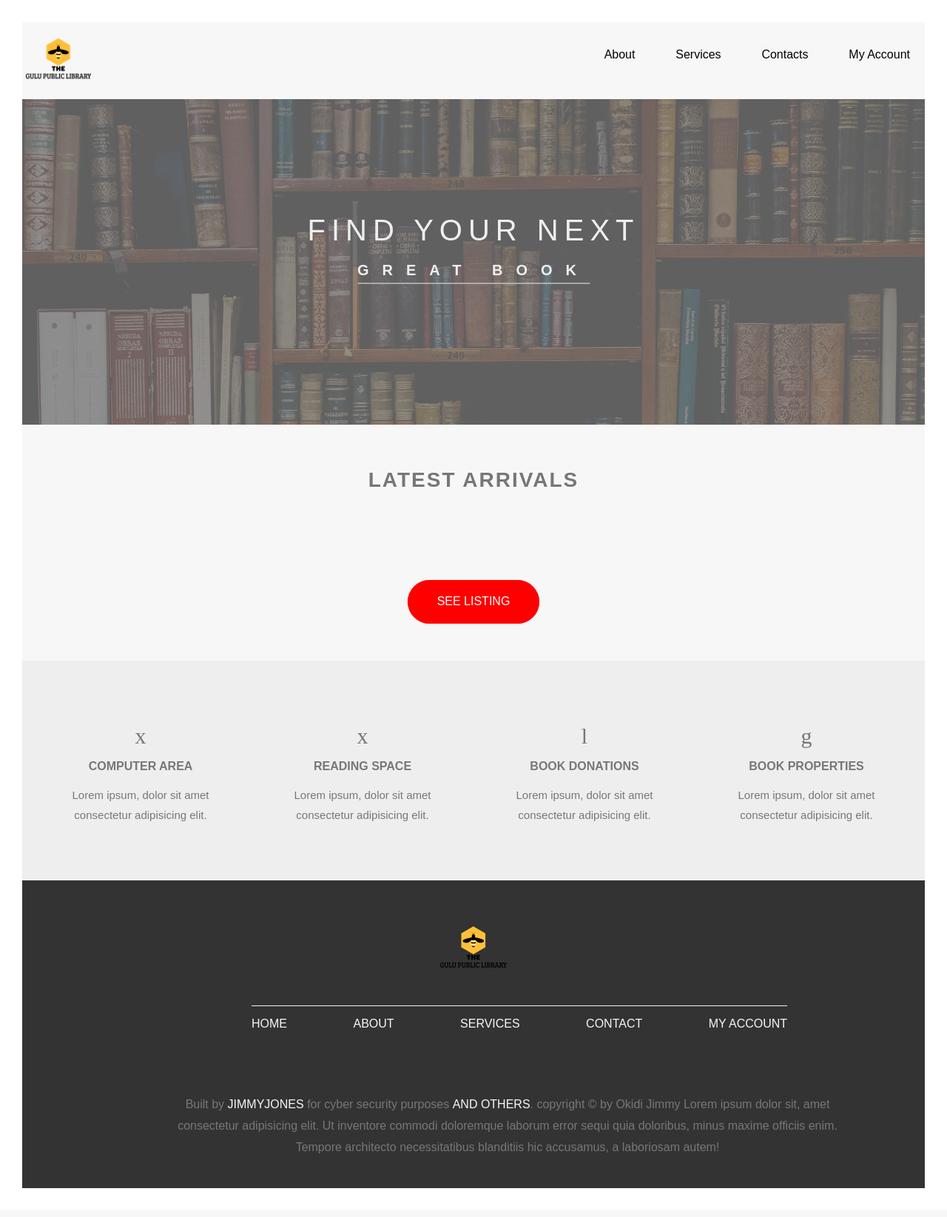
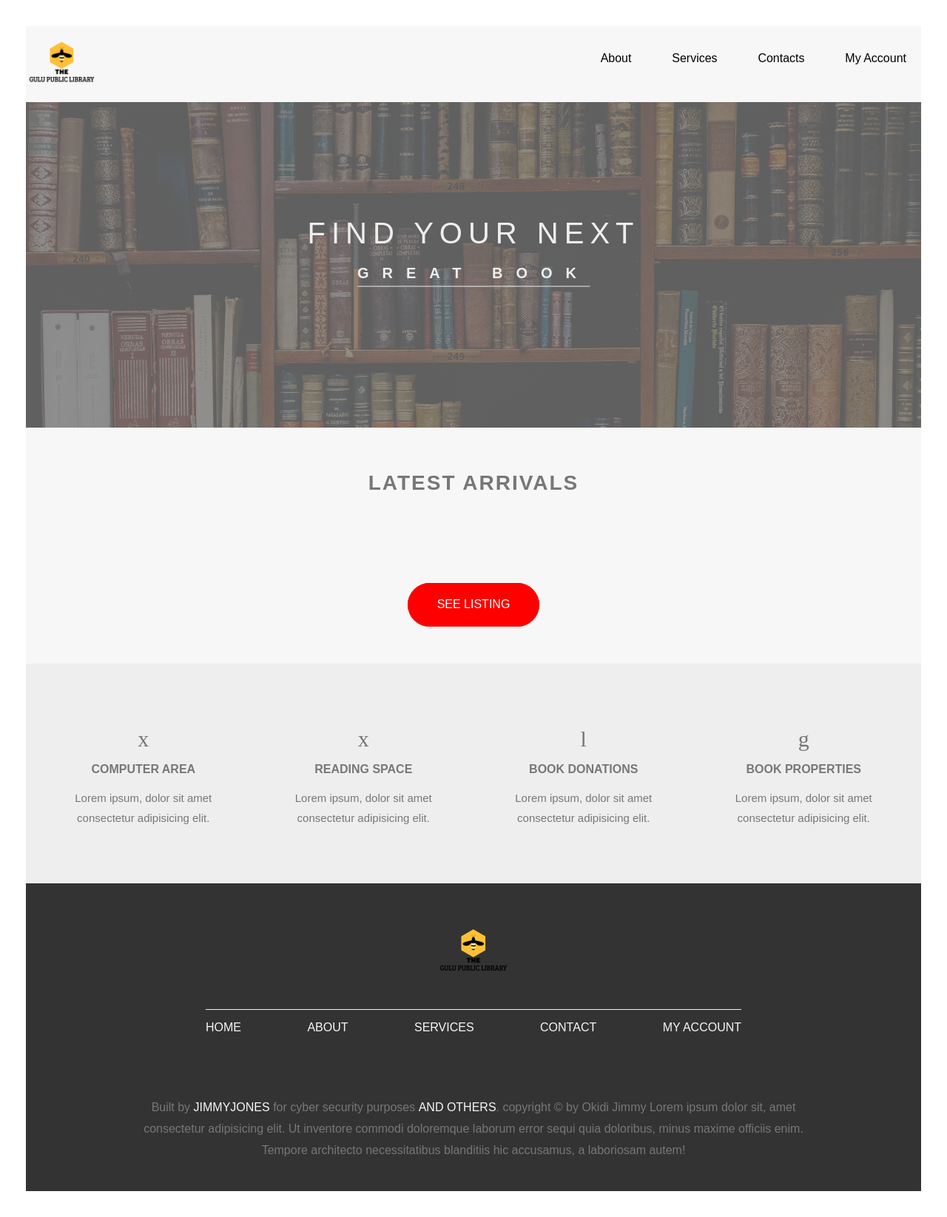
Before and after one commit to okidijimmy200/TheGuluPubllicLibrary, a Django app: page / in a window 1280 px wide. Shown: the whole page at 74% size. Before the commit the page ends 1606 px from the top, so only its background shows below. Run offline with Django 3.2, Linux system fonts and the light colour scheme; data that the repository does not hold is empty; some web fonts are replaced.

Commit message:
last commit

```diff
--- a/static/css/style.css
+++ b/static/css/style.css
@@ -23,13 +23,17 @@ body {
   color: #777;
   box-sizing: border-box;
   padding: 3rem; }
-  @media only screen and (max-width: 75em) {
+  @media only screen and (min-width: 68.75em) {
     body {
-      padding: 0; } }
+      padding: 3.5rem; } }
+  @media only screen and (max-width: 56.25em) {
+    body {
+      padding: 0;
+      margin-right: 0; } }
 
 html {
   font-size: 62.5%; }
-  @media only screen and (max-width: 56.25rem) {
+  @media only screen and (max-width: 56.25em) {
     html {
       font-size: 55%; } }
 
@@ -531,17 +551,17 @@ ul li:hover .dropOut {
   .footer__navigation {
     border-top: 0.1rem solid #eee;
     padding-top: 1rem;
-    margin-left: 27rem;
-    display: inline-block; }
+    display: table;
+    margin: 0px auto 0px auto; }
   .footer__list {
     list-style: none; }
   .footer__item {
     display: inline-block; }
     .footer__item:not(:last-child) {
       margin-right: 8.5rem; }
-      @media only screen and (max-width: 41.876rem) {
+      @media only screen and (max-width: 47.5em) {
         .footer__item:not(:last-child) {
-          margin-right: 11.3rem; } }
+          margin-right: 6rem; } }
   .footer__link:link, .footer__link:visited {
     color: #f7f7f7;
     background-color: #333;
@@ -555,7 +575,8 @@ ul li:hover .dropOut {
   .footer__copyright {
     width: 80%;
     text-align: center;
-    margin-left: 16rem;
+    display: table;
+    margin: 0px auto 0px auto;
     margin-top: 5rem; }
 
 .row {
@@ -573,26 +598,26 @@ ul li:hover .dropOut {
   .row [class^="col-"] {
     float: left; }
     .row [class^="col-"]:not(:last-child) {
-      margin-right: 6rem; }
-      @media only screen and (max-width: 41.876rem) {
+      margin-right: 5rem; }
+      @media only screen and (max-width: 56.25em) {
         .row [class^="col-"]:not(:last-child) {
           margin-right: 0;
-          margin-bottom: 6rem; } }
-    @media only screen and (max-width: 41.876rem) {
+          margin-bottom: 4rem; } }
+    @media only screen and (max-width: 56.25em) {
       .row [class^="col-"] {
         width: 100% !important; } }
   .row .col-1-of-2 {
-    width: calc((100% - 6rem) / 2); }
+    width: calc((100% - 5rem) / 2); }
   .row .col-1-of-3 {
-    width: calc((100% - 2 * 6rem) / 3); }
+    width: calc((100% - 2 * 5rem) / 3); }
   .row .col-2-of-3 {
-    width: calc(2* ((100% - 2 * 6rem) / 3 + 6rem)); }
+    width: calc(2* ((100% - 2 * 5rem) / 3 + 5rem)); }
   .row .col-1-of-4 {
-    width: calc((100% - 3 * 6rem) / 4); }
+    width: calc((100% - 3 * 5rem) / 4); }
   .row .col-2-of-4 {
-    width: calc(2 * ((100% - 3 * 6rem) / 4) + 6rem); }
+    width: calc(2 * ((100% - 3 * 5rem) / 4) + 5rem); }
   .row .col-3-of-4 {
-    width: calc(3 *((100% - 3 * 6rem) / 4) + 2*6rem); }
+    width: calc(3 *((100% - 3 * 5rem) / 4) + 2*5rem); }
 
 .section-primary {
   background-image: linear-gradient(to right bottom, rgba(119, 119, 119, 0.8), rgba(119, 119, 119, 0.8)), url(../images/lib.jpg);
--- a/static/sass/abstract/_variable.scss
+++ b/static/sass/abstract/_variable.scss
@@ -13,15 +13,28 @@ $color-gray-dark-3:#333;
 $grid-width:114rem;
 $gutter-vertical: 8rem;
 // small gutter
-$gutter-vertical-small: 6rem;
+$gutter-vertical-small: 4rem;
 // space btn the different columns
-$gutter-horizontal: 6rem;
+$gutter-horizontal: 5rem;
 
 
 //////////////////
 // writing the breakpoints
-$bp-bigDesktop: 60rem;
-$bp-largest: 75em;
-$bp-large:56.25rem;
-$bp-medium:49.75rem;
-$bp-small:41.876rem
+// $bp-bigDesktop: 60rem;
+// $bp-largest: 75em;
+// $bp-large:56.25rem;
+// $bp-medium:49.75rem;
+// $bp-small:41.876rem;
+
+
+$bp-largest: 75em;     // 1200px
+$bp-large: 68.75em;    // 1100px
+$bp-medium: 56.25em;   // 900px
+$bp-small: 37.5em;     // 600px
+$bp-smallest: 31.25em; // 500px
+
+// $bp-bigDesktop: 60rem;
+// $bp-small:37.5rem;
+// $bp-medium:56.25rem;
+// $bp-large:62.5rem;
+// $bp-largest: 112.5em;
--- a/static/sass/base/_base.scss
+++ b/static/sass/base/_base.scss
@@ -12,8 +12,15 @@ body { font-family: 'Montserrat', sans-serif;
     box-sizing: border-box;
     padding: 3rem;
 
-    @media only screen and (max-width:$bp-largest) {
+    @media only screen and (min-width:$bp-large) {
+
+        padding: 3.5rem;
+    }
+
+
+    @media only screen and (max-width:$bp-medium) {
         padding: 0;
+       margin-right: 0;
     }
     // @media only screen and (max-width:$bp-small) {
     //     margin-right: 0;
@@ -24,7 +31,7 @@ body { font-family: 'Montserrat', sans-serif;
 html {
     font-size: 62.5%;
 
-    @media only screen and (max-width:$bp-large) {
+    @media only screen and (max-width:$bp-medium) {
         font-size: 55%;
     }
 
--- a/static/sass/base/_typography.scss
+++ b/static/sass/base/_typography.scss
@@ -18,7 +18,7 @@
     font-weight: 400;
     letter-spacing: .8rem;
 
-    @media only screen and (max-width:$bp-medium) {
+    @media only screen and (max-width:60em) {
         font-size: 3rem;
         letter-spacing: .6rem;
     }
@@ -38,7 +38,7 @@
     color: transparent;
     transform:translate(0%, 0);
 
-    @media only screen and (max-width:$bp-medium) {
+    @media only screen and (max-width:60em) {
         font-size: 1.5rem;
         letter-spacing: 1.4rem;
     }
--- a/static/sass/components/_card.scss
+++ b/static/sass/components/_card.scss
@@ -1,8 +1,8 @@
 .card {
     height: 52rem;
 
-    @media only screen and (max-width:$bp-small) {
-        height: 40rem;
+    @media only screen and (max-width:$bp-medium) {
+        height: 35rem;
     }
 
 
@@ -15,9 +15,9 @@
         -webkit-box-shadow: 0 1.5rem 4rem rgba($color-black, .15);
         box-shadow: 0 1.5rem 4rem rgba($color-black, .15);
         position: relative;
-        @media only screen and (max-width:$bp-small) {
+        @media only screen and (max-width:$bp-medium) {
             display: flex;
-            height: 40rem;
+            height: 35rem;
         }
 
     }
@@ -33,9 +33,9 @@
             height: 24rem;
             border: none;
 
-            @media only screen and (max-width:$bp-small) {
-               width: 30rem;
-               height: 30rem;
+            @media only screen and (max-width:$bp-medium) {
+               width: 35rem;
+               height: 35rem;
             }
         }
         &--2{
@@ -57,11 +57,17 @@
         left: 50%;
         transform:translate(-60%, -50%);
 
+        @media only screen and (max-width:$bp-medium) {
+            position: absolute;
+            top: 15rem;
+            left: 50%;
+            transform:translate(11%, -27%);
+        }
         @media only screen and (max-width:$bp-small) {
             position: absolute;
             top: 15rem;
             left: 50%;
-            transform:translate(-60%, -50%);
+            transform:translate(55%, 10%);
         }
 
     }
--- a/static/sass/components/_card2.scss
+++ b/static/sass/components/_card2.scss
@@ -24,6 +24,11 @@
             width: 26rem;
             height: 20rem;
             border: none;
+
+            @media only screen and (max-width:$bp-medium) {
+                width: 100%;
+                height: 25rem;
+            }
         }
     }
 
@@ -32,6 +37,10 @@
         padding: 2rem;
         font-size: 1.5rem;
         height: 12rem;
+
+        @media only screen and (max-width:$bp-medium) {
+            height: 8rem;
+        }
     }
 
     &__btn-view{
--- a/static/sass/components/_feature-box.scss
+++ b/static/sass/components/_feature-box.scss
@@ -2,6 +2,14 @@
     font-size: 1.5rem;
     padding: 2.5rem;
     text-align: center;
+
+    @media only screen and (max-width:$bp-medium) {
+        &:not(:last-child) {
+            border-bottom: 1px solid #ddd;
+        }
+
+
+}
 
     // styling the icon
     &__icon {
--- a/static/sass/layout/_footer.scss
+++ b/static/sass/layout/_footer.scss
@@ -3,9 +3,10 @@
     padding: 4rem 0;
     font-size: 1.6rem;
 
-    @media only screen and (max-width:$bp-small) {
+    @media only screen and (max-width:$bp-medium) {
         font-size: 1.2rem;
     }
+
 
     &__logo-box {
         text-align: center;
@@ -22,8 +23,9 @@
     &__navigation {
         border-top: .1rem solid $color-grey-light-2;
         padding-top: 1rem;
-        margin-left: 27rem;
-        display: inline-block;
+        display:table;
+        margin:0px auto 0px auto;
+
     }
 
     &__list {
@@ -35,10 +37,10 @@
         display: inline-block;
         &:not(:last-child) {
             margin-right: 8.5rem;
+            @media only screen and (max-width:47.5em) {
+                margin-right: 6rem;
+            }
 
-        @media only screen and (max-width:$bp-small) {
-            margin-right: 11.3rem;
-        }
         }
 
     }
@@ -66,8 +68,12 @@
     &__copyright {
         width: 80%;
         text-align: center;
-        margin-left: 16rem;
+        // --centering content in the middle of div for row
+        display:table;
+        margin:0px auto 0px auto;
+        // margin-left: 16rem;
         margin-top: 5rem;
+
 
     }
 
--- a/static/sass/layout/_grid.scss
+++ b/static/sass/layout/_grid.scss
@@ -1,16 +1,19 @@
 // definin the grid row
 .row {
     max-width: $grid-width;
-    // margin-left: 8rem;
     margin: 0 auto;
-    // display: inline-block;
     &:not(:last-child) {
         margin-bottom: $gutter-vertical;
+        @media only screen and (max-width:$bp-large) {
+            margin-bottom: $gutter-vertical-small;
+        }
+    }
+    @media only screen and (max-width:$bp-large) {
+        max-width: 105rem;
+        // making the padding on the row
+        padding: 0 3rem;
     }
 
-    @media only screen and (max-width:$bp-small) {
-        margin-bottom: $gutter-vertical-small;
-    }
     // including clearfix to maintain the height property
     @include clearfix;
 
@@ -21,13 +24,13 @@
 
             // removing margin from columns
 
-        @media only screen and (max-width:$bp-small) {
+        @media only screen and (max-width:$bp-medium) {
             margin-right: 0;
             margin-bottom: $gutter-vertical-small;
         }
         }
 
-        @media only screen and (max-width:$bp-small) {
+        @media only screen and (max-width:$bp-medium) {
             width: 100% !important;
         }
 
--- a/static/sass/layout/_header.scss
+++ b/static/sass/layout/_header.scss
@@ -43,9 +43,9 @@
     /* displaying the lists in block */
 
     &__logo--navbox {
-        @media only screen and (min-width:$bp-small) {
+        // @media only screen and (min-width:$bp-small) {
 
-        }
+        // }
         list-style: none;
         float: right;
         margin-top: 3rem;
--- a/static/sass/layout/_navigation.scss
+++ b/static/sass/layout/_navigation.scss
@@ -6,7 +6,8 @@
 }
 
 
-@media only screen and (max-width:$bp-small) {
+@media only screen and (max-width:$bp-small)
+ {
 
 .navigation {
     height: 0;
@@ -23,7 +24,7 @@
         position: fixed;
         border-radius: 50%;
         top: 1.5rem;
-        left: 67rem;
+        left: 61rem;
         z-index: 2000;
         box-shadow: 0 1rem 3rem rgba($color-black, .1);
         text-align: center;
@@ -36,7 +37,7 @@
         border-radius: 50%;
         position: fixed;
         top: 1.5rem;
-        left: 67rem;
+        left: 61rem;
         // background-image: radial-gradient($color-grey-light-1, $color-grey-light-2);
         background-color: orangered;
         z-index: 1000;
```
Also changed, not shown: other parts of static/css/style.css (+40 -20 lines).
